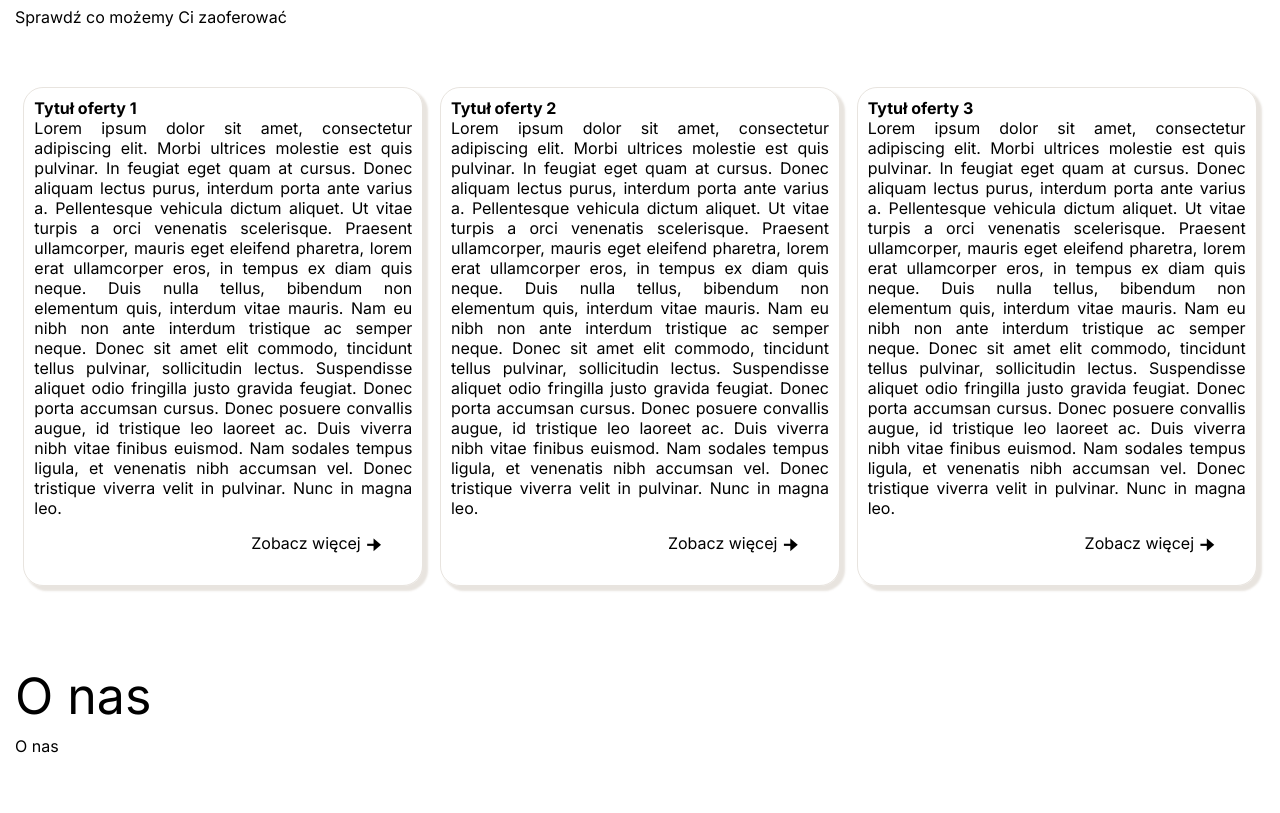
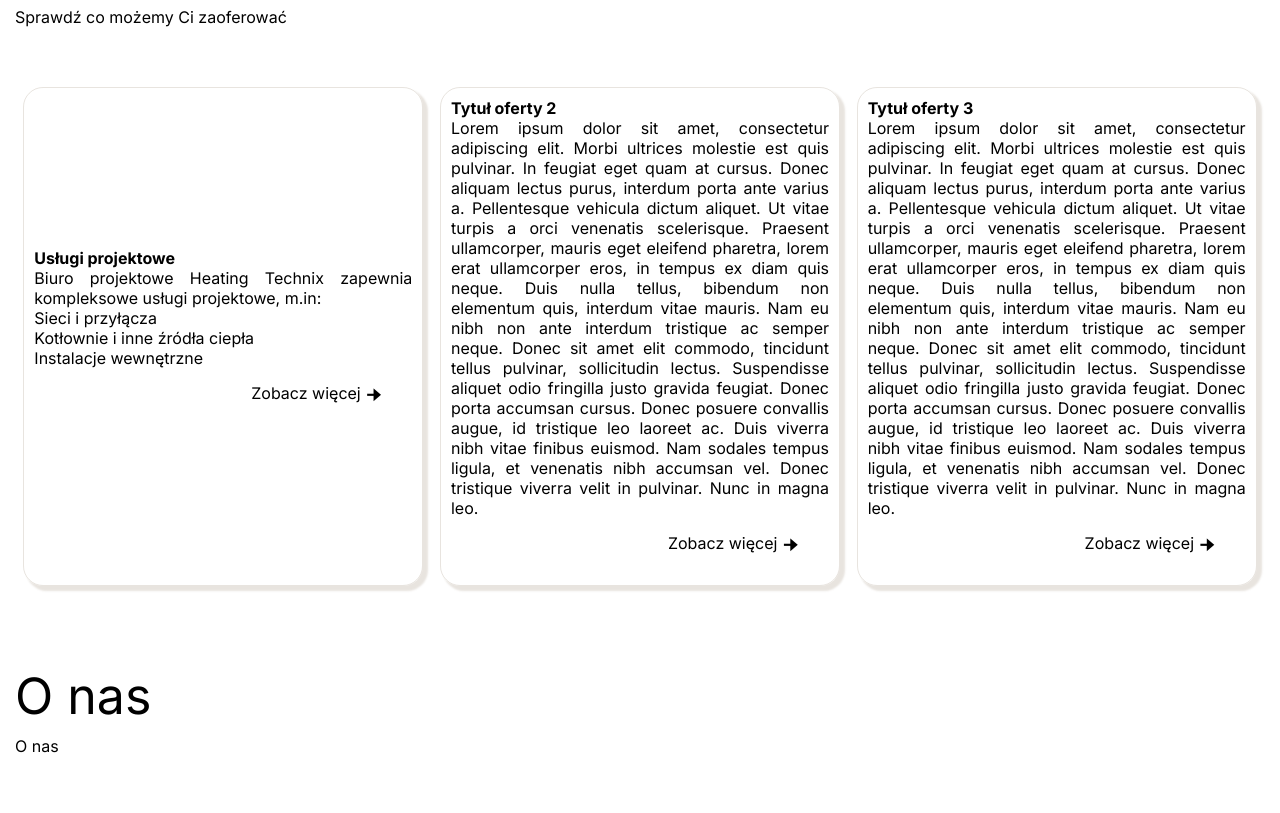
Before and after one commit to daisygith/website_example1, a website: page index.html in a window 1280 px wide. Shown: the part 1570-2383 px from the top of the page. Drawn offline with nearby package versions, Linux system fonts and the light colour scheme; files that its build step writes are made by us from their sources; files whose address does not match are found by name.

Commit message:
changed one offer

```diff
--- a/index.html
+++ b/index.html
@@ -169,27 +169,15 @@
                                             <div class="offer-boxes">
                                                 <div class="offer-box">
                                                     <div class="offer-title">
-                                                        <h3>Tytuł oferty 1</h3>
+                                                        <h3>Usługi projektowe</h3>
                                                     </div>
                                                     <div class="offer-paragraph">
-                                                        <p> Lorem ipsum dolor sit amet, consectetur adipiscing elit.
-                                                            Morbi ultrices molestie est quis pulvinar.
-                                                            In feugiat eget quam at cursus. Donec aliquam lectus purus,
-                                                            interdum porta ante varius a.
-                                                            Pellentesque vehicula dictum aliquet.
-                                                            Ut vitae turpis a orci venenatis scelerisque.
-                                                            Praesent ullamcorper, mauris eget eleifend pharetra,
-                                                            lorem erat ullamcorper eros, in tempus ex diam quis neque.
-                                                            Duis nulla tellus, bibendum non elementum quis, interdum vitae mauris.
-                                                            Nam eu nibh non ante interdum tristique ac semper neque.
-                                                            Donec sit amet elit commodo, tincidunt tellus pulvinar,
-                                                            sollicitudin lectus. Suspendisse aliquet odio fringilla justo
-                                                            gravida feugiat. Donec porta accumsan cursus. Donec posuere
-                                                            convallis augue, id tristique leo laoreet ac. Duis viverra nibh
-                                                            vitae finibus euismod. Nam sodales tempus ligula, et venenatis
-                                                            nibh accumsan vel. Donec tristique viverra velit in pulvinar.
-                                                            Nunc in magna leo.
-                                                        </p>
+                                                        <p> Biuro projektowe Heating Technix zapewnia kompleksowe usługi projektowe, m.in:</p>
+                                                            <ul>
+                                                                <li>Sieci i przyłącza</li>
+                                                                <li>Kotłownie i inne źródła ciepła</li>
+                                                                <li>Instalacje wewnętrzne</li>
+                                                            </ul>
                                                     </div>
                                                     <div class="page-button">
                                                         <a href="/offer" class="page-button-more">
```
